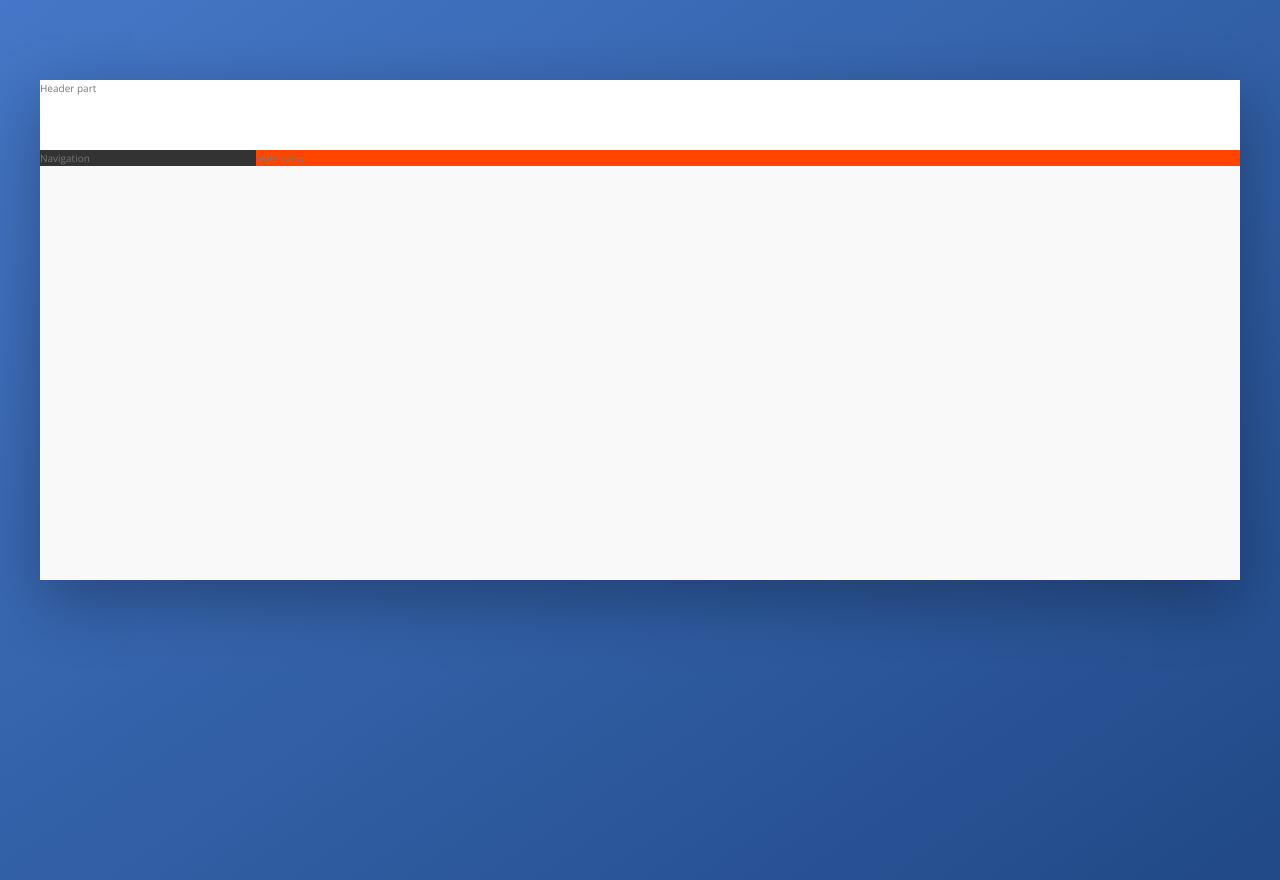
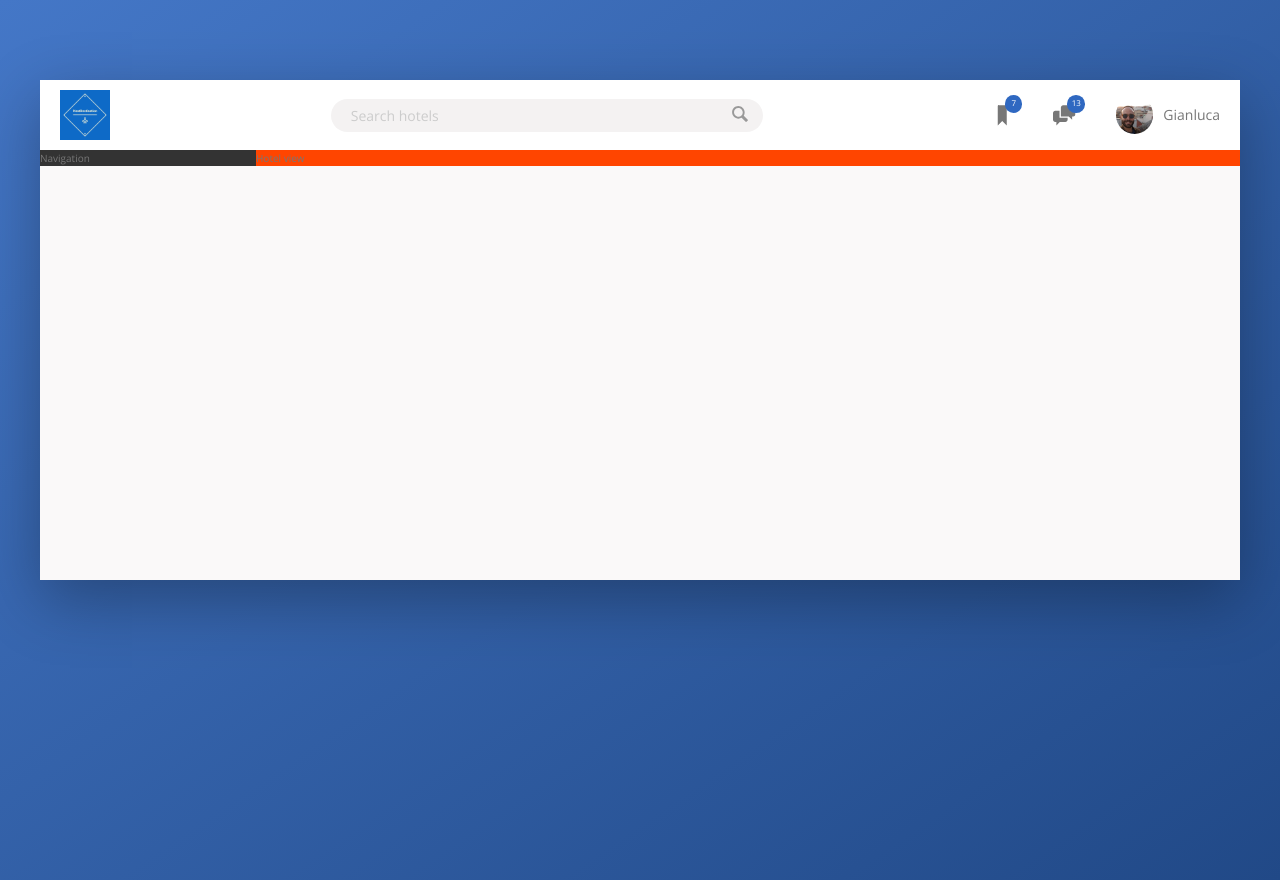
Before and after one commit to ThorOnTheRocks/NextDestination, a website: page index.html in a window 1280 px wide. Drawn offline with nearby package versions, Linux system fonts and the light colour scheme.

Commit message:
header styled

```diff
--- a/index.html
+++ b/index.html
@@ -13,8 +13,37 @@
   <body>
     <div class="container">
       <header class="header">
-        Header part
+        <img src="HatchfulExport-All/logo.png" alt="next destination logo" class="logo">
+
+        <form action="#" class="search">
+          <input type="text" class="search__input" placeholder="Search hotels">
+          <button class="search__button">
+            <svg class="search__icon">
+              <use xlink:href="img/sprite.svg#icon-magnifying-glass"></use>
+            </svg>
+          </button>
+        </form>
+
+        <nav class="user-nav">
+          <div class="user-nav__icon-box">
+            <svg class="user-nav__icon">
+              <use xlink:href="img/sprite.svg#icon-bookmark"></use>
+            </svg>
+            <span class="user-nav__notification">7</span>
+          </div>
+          <div class="user-nav__icon-box">
+            <svg class="user-nav__icon">
+              <use xlink:href="img/sprite.svg#icon-chat"></use>
+            </svg>
+            <span class="user-nav__notification">13</span>
+          </div>
+          <div class="user-nav__user">
+            <img src="img/pic_profile.jpg" alt="user photo" class="user-nav__user-photo">
+            <span class="user-nav__user-name">Gianluca</span>
+          </div>
+        </nav>
       </header>
+
       <div class="content">
         <nav class="sidebar">
           Navigation
--- a/sass/_components.scss
+++ b/sass/_components.scss
@@ -0,0 +1,131 @@
+////////////////////////////////
+// LOGO
+
+.logo {
+  height: 5rem;
+  margin-left: 2rem;
+}
+
+////////////////////////////////
+// SEARCH
+.search {
+
+  flex: 0 0 40%;
+
+  display: flex;
+  align-items: center;
+  justify-content: center;
+
+  &__input {
+    font-family: inherit;
+    font-size: inherit;
+    color: inherit;
+    background-color: var(--color-grey-light-2);
+    border: none;
+    padding: .7rem 2rem;
+    border-radius: 100px;
+    width: 90%;
+    transition: all .2s;
+    margin-right: -3.25rem;
+
+    &:focus {
+      outline: none;
+      width: 100%;
+      background-color: var(--color-grey-light-3);
+
+
+    }
+
+    &::-webkit-input-placeholder {
+      font-weight: 100;
+      color: var(--color-grey-light-4);
+    }
+  }
+
+  &__input:focus + &__button {
+    background-color: var(--color-grey-light-3);
+  }
+
+  &__button {
+    border: none;
+    background-color: var(--color-grey-light-2);
+
+    &:focus {
+      outline: none;
+
+    }
+
+    &:active {
+      transform: translateY(2px);
+    }
+
+  }
+
+  &__icon {
+    height: 2rem;
+    width: 2rem;
+    fill: var(--color-grey-dark-3)
+  }
+}
+
+
+
+
+
+
+////////////////////////////////
+// USER NAVIGATION
+.user-nav {
+
+
+  display: flex;
+  align-items: center;
+  align-self: stretch;
+
+  & > * {
+    padding: 0 2rem;
+    cursor: pointer;
+    height: 100%;
+    display: flex;
+    align-items: center;
+  }
+
+  & > *:hover {
+    background-color: var(--color-grey-light-2);
+  }
+
+  &__icon-box {
+    position: relative;
+
+  }
+
+  &__icon {
+    height: 2.25rem;
+    width: 2.25rem;
+    fill: var(--color-grey-dark-2);
+
+  }
+
+  &__notification {
+    font-size: .8rem;
+    height: 1.75rem;
+    width: 1.75rem;
+    border-radius: 50%;
+    background-color: var(--color-primary);
+    color: #fff;
+    position: absolute;
+    top: 1.5rem;
+    right: 1.1rem;
+
+    display: flex;
+    justify-content: center;
+    align-items: center;
+  }
+
+  &__user-photo {
+    height: 3.75rem;
+    border-radius: 50%;
+    margin-right: 1rem;
+  }
+
+}
--- a/sass/_layout.scss
+++ b/sass/_layout.scss
@@ -8,9 +8,13 @@
 }
 
 .header {
+  font-size: 1.4rem;
   height: 7rem;
   background-color: #fff;
   border-bottom: var(--color-grey-light-2);
+  display: flex;
+  justify-content: space-between;
+  align-items: center;
 }
 
 .content {
```
Also changed, not shown: css/style.css, img/SVG/aircraft-take-off.svg (added), img/SVG/bookmark.svg (added), img/SVG/chat.svg (added), img/SVG/chevron-thin-right.svg (added), img/SVG/home.svg (added), img/SVG/key.svg (added), img/SVG/location-pin.svg (added), img/SVG/magnifying-glass.svg (added), img/SVG/map.svg (added), img/SVG/star.svg (added), img/sprite.svg, 1 other file.
